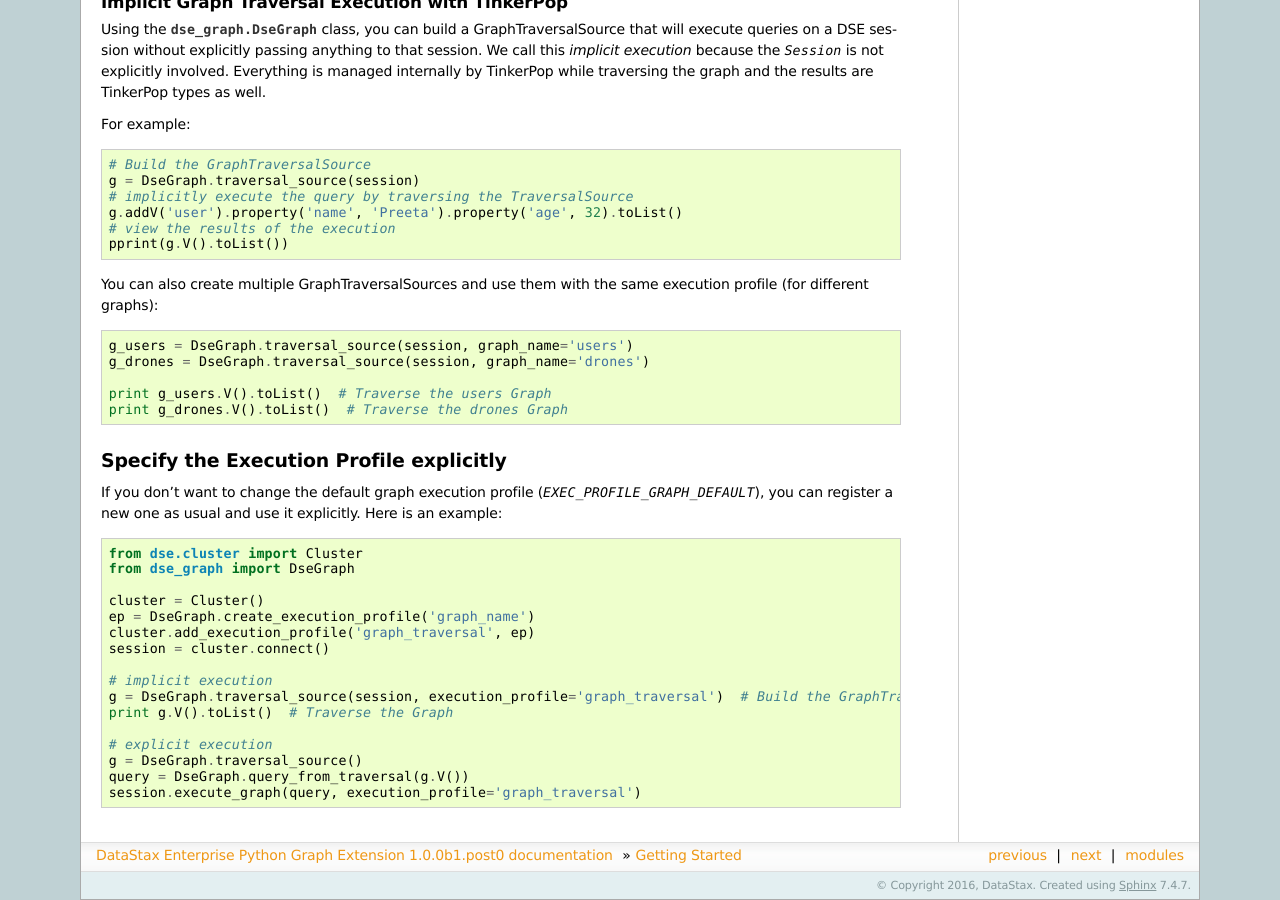
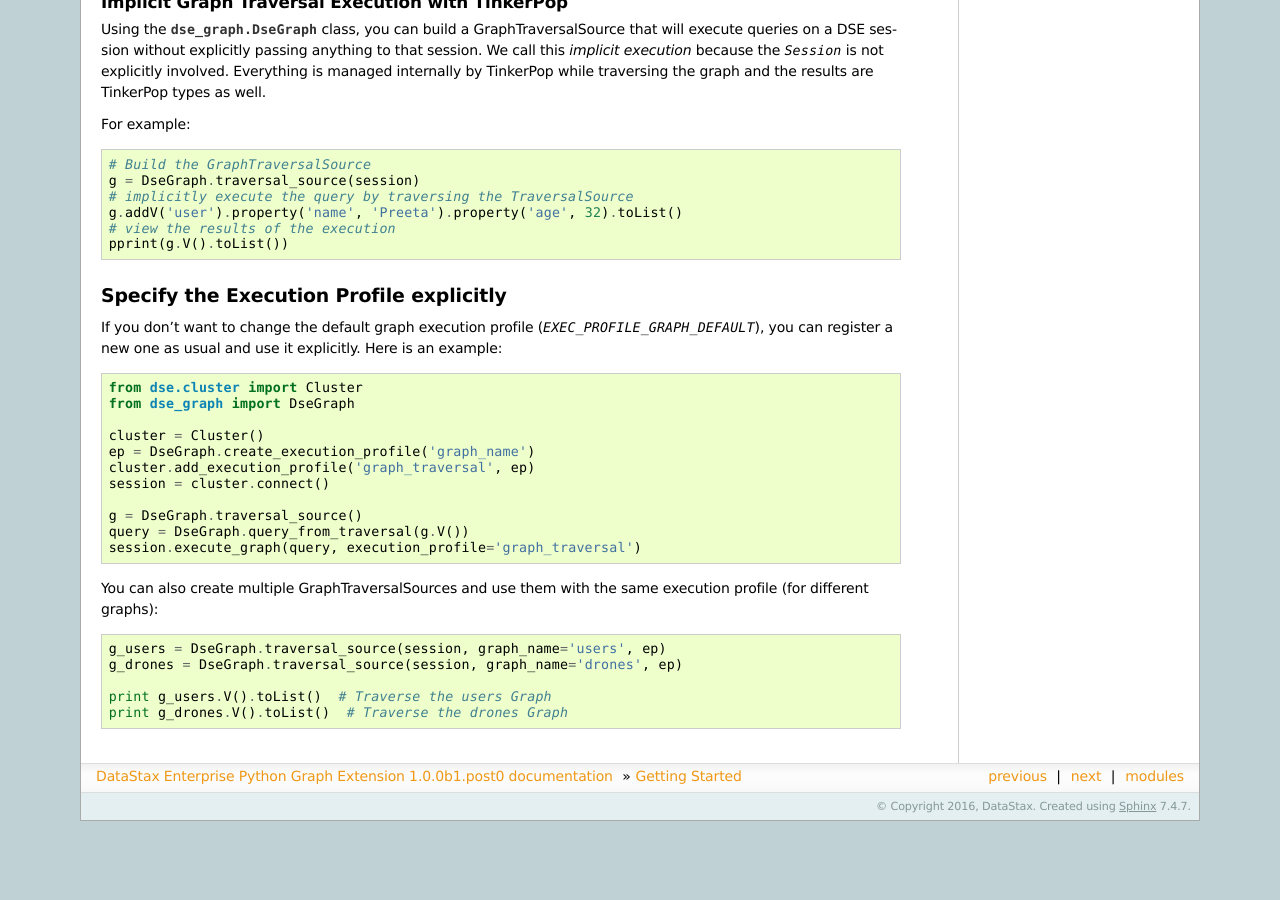
Before and after one commit to kashenfelter/python-dse-graph, a Sphinx documentation site: the page built from docs/getting_started.rst, in a window 1280 px wide and 900 px high, scrolled down 1662 px. Built offline with Sphinx 7.4.7, drawn with Linux system fonts in a browser that asks for light colours; after the commit the page ends 2483 px from its top, so only the background shows below that.

Commit message:
improve ExecutionProfile-setting documentation

```diff
--- a/docs/getting_started.rst
+++ b/docs/getting_started.rst
@@ -123,16 +123,6 @@
     # view the results of the execution
     pprint(g.V().toList())
 
-You can also create multiple GraphTraversalSources and use them with the same execution profile (for different graphs):
-
-.. code-block:: python
-
-    g_users = DseGraph.traversal_source(session, graph_name='users')
-    g_drones = DseGraph.traversal_source(session, graph_name='drones')
-
-    print g_users.V().toList()  # Traverse the users Graph
-    print g_drones.V().toList()  # Traverse the drones Graph
-
 Specify the Execution Profile explicitly
 ~~~~~~~~~~~~~~~~~~~~~~~~~~~~~~~~~~~~~~~~~
 
@@ -150,11 +140,16 @@
     cluster.add_execution_profile('graph_traversal', ep)
     session = cluster.connect()
 
-    # implicit execution
-    g = DseGraph.traversal_source(session, execution_profile='graph_traversal')  # Build the GraphTraversalSource
-    print g.V().toList()  # Traverse the Graph
-
-    # explicit execution
     g = DseGraph.traversal_source()
     query = DseGraph.query_from_traversal(g.V())
     session.execute_graph(query, execution_profile='graph_traversal')
+
+You can also create multiple GraphTraversalSources and use them with the same execution profile (for different graphs):
+
+.. code-block:: python
+
+    g_users = DseGraph.traversal_source(session, graph_name='users', ep)
+    g_drones = DseGraph.traversal_source(session, graph_name='drones', ep)
+
+    print g_users.V().toList()  # Traverse the users Graph
+    print g_drones.V().toList()  # Traverse the drones Graph
```
